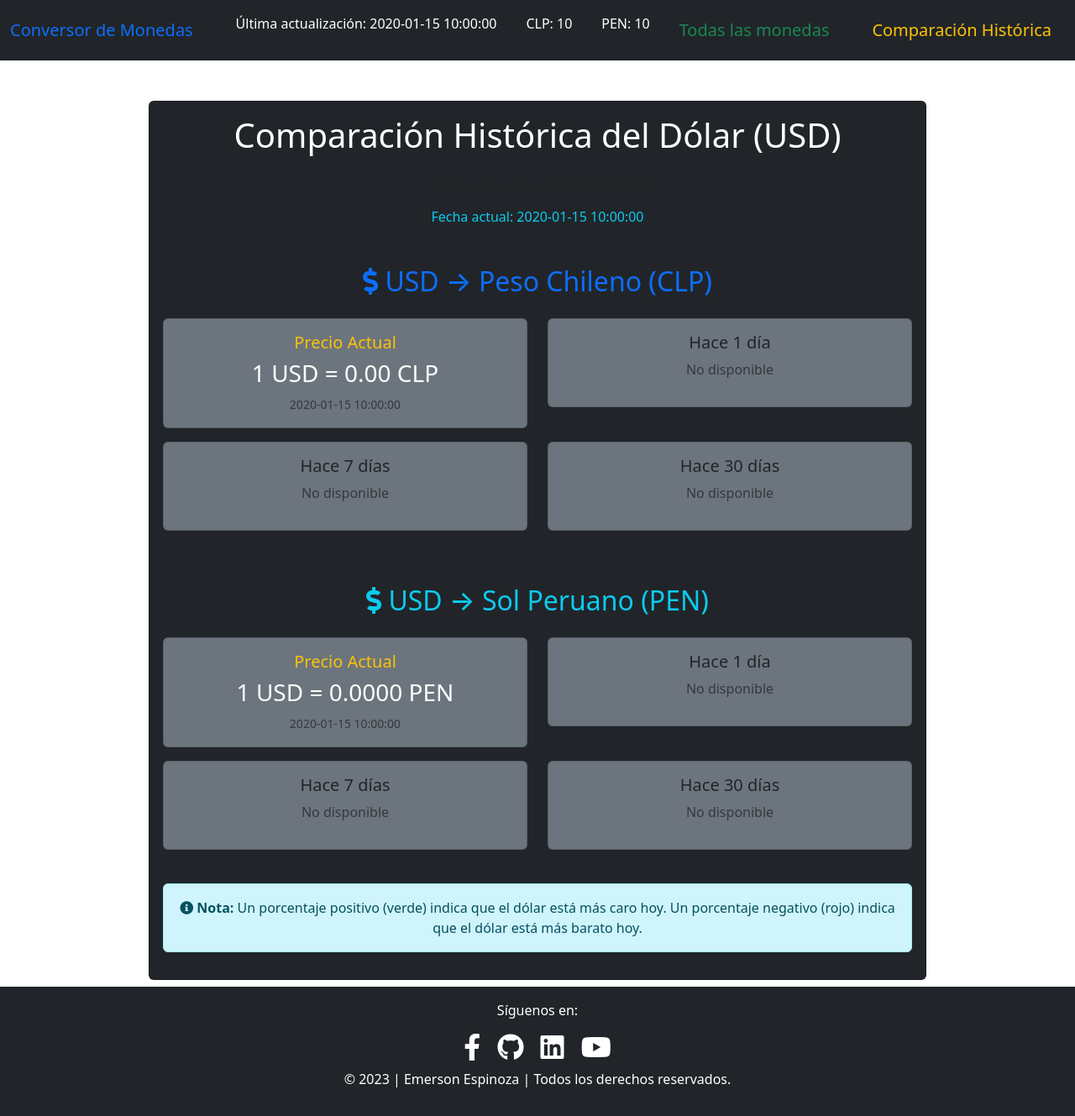
After one commit to emersonxinay/tipo_de_cambio_monedas, a Python web app: template templates/comparacion.html in a window 1280 px wide. The commit adds this page. Shown: the whole page at 84% size. Run offline with Jinja, Linux system fonts and the light colour scheme; the template is opened without the code that fills it: most values are stand-ins (such as "Sample title", 1, 10 or a date in 2020).

Commit message:
feat: add historical price comparison for USD to CLP and PEN
Implemented historical price comparison feature that allows users to compare current dollar exchange rates against prices from 1, 7, and 30 days ago for Chilean Peso (CLP) and Peruvian Sol (PEN).

Changes:
- Added obtener_precio_historico() function to fetch historical prices from API
- Added calcular_comparaciones() function to calculate price variations and percentages
- Created new /comparacion route to display historical comparison page
- Added comparacion.html template with visual price comparison cards
- Updated navigation to include "Comparación Histórica" link
- Updated datetime imports to support date calculations

```diff
--- /dev/null
+++ b/templates/comparacion.html
@@ -0,0 +1,208 @@
+{% extends "base.html" %} {% block principal %}
+<div class="container mt-5">
+  <div class="row justify-content-center">
+    <div class="col-md-10">
+      <div class="card bg-dark text-white">
+        <div class="card-body">
+          <h1 class="card-title text-center text-white mb-4">Comparación Histórica del Dólar (USD)</h1>
+          <p class="text-center text-muted">Precio actual vs fechas anteriores</p>
+          <p class="text-center text-info h6">Fecha actual: {{ fecha_actual }}</p>
+
+          <!-- Comparación para Peso Chileno (CLP) -->
+          <div class="mt-5">
+            <h2 class="text-center text-primary mb-4">
+              <i class="fas fa-dollar-sign"></i> USD → Peso Chileno (CLP)
+            </h2>
+
+            <div class="row">
+              <!-- Precio Actual -->
+              <div class="col-md-6 mb-3">
+                <div class="card bg-secondary">
+                  <div class="card-body text-center">
+                    <h5 class="card-title text-warning">Precio Actual</h5>
+                    <p class="h3 text-white">1 USD = {{ "%.2f"|format(comparaciones.CLP.actual) }} CLP</p>
+                    <small class="text-muted">{{ fecha_actual }}</small>
+                  </div>
+                </div>
+              </div>
+
+              <!-- Hace 1 día -->
+              <div class="col-md-6 mb-3">
+                <div class="card bg-secondary">
+                  <div class="card-body text-center">
+                    <h5 class="card-title">Hace 1 día</h5>
+                    {% if comparaciones.CLP.ayer %}
+                    <p class="h4 text-white">1 USD = {{ "%.2f"|format(comparaciones.CLP.ayer) }} CLP</p>
+                    <small class="text-muted">{{ fecha_ayer }}</small>
+                    {% if comparaciones.CLP.var_ayer is defined %}
+                    <p class="mt-2 {% if comparaciones.CLP.var_ayer > 0 %}text-success{% else %}text-danger{% endif %}">
+                      {% if comparaciones.CLP.var_ayer > 0 %}
+                      <i class="fas fa-arrow-up"></i> +{{ "%.2f"|format(comparaciones.CLP.var_ayer) }}%
+                      {% else %}
+                      <i class="fas fa-arrow-down"></i> {{ "%.2f"|format(comparaciones.CLP.var_ayer) }}%
+                      {% endif %}
+                    </p>
+                    {% endif %}
+                    {% else %}
+                    <p class="text-muted">No disponible</p>
+                    {% endif %}
+                  </div>
+                </div>
+              </div>
+
+              <!-- Hace 7 días -->
+              <div class="col-md-6 mb-3">
+                <div class="card bg-secondary">
+                  <div class="card-body text-center">
+                    <h5 class="card-title">Hace 7 días</h5>
+                    {% if comparaciones.CLP.hace_7 %}
+                    <p class="h4 text-white">1 USD = {{ "%.2f"|format(comparaciones.CLP.hace_7) }} CLP</p>
+                    <small class="text-muted">{{ fecha_7 }}</small>
+                    {% if comparaciones.CLP.var_7 is defined %}
+                    <p class="mt-2 {% if comparaciones.CLP.var_7 > 0 %}text-success{% else %}text-danger{% endif %}">
+                      {% if comparaciones.CLP.var_7 > 0 %}
+                      <i class="fas fa-arrow-up"></i> +{{ "%.2f"|format(comparaciones.CLP.var_7) }}%
+                      {% else %}
+                      <i class="fas fa-arrow-down"></i> {{ "%.2f"|format(comparaciones.CLP.var_7) }}%
+                      {% endif %}
+                    </p>
+                    {% endif %}
+                    {% else %}
+                    <p class="text-muted">No disponible</p>
+                    {% endif %}
+                  </div>
+                </div>
+              </div>
+
+              <!-- Hace 30 días -->
+              <div class="col-md-6 mb-3">
+                <div class="card bg-secondary">
+                  <div class="card-body text-center">
+                    <h5 class="card-title">Hace 30 días</h5>
+                    {% if comparaciones.CLP.hace_30 %}
+                    <p class="h4 text-white">1 USD = {{ "%.2f"|format(comparaciones.CLP.hace_30) }} CLP</p>
+                    <small class="text-muted">{{ fecha_30 }}</small>
+                    {% if comparaciones.CLP.var_30 is defined %}
+                    <p class="mt-2 {% if comparaciones.CLP.var_30 > 0 %}text-success{% else %}text-danger{% endif %}">
+                      {% if comparaciones.CLP.var_30 > 0 %}
+                      <i class="fas fa-arrow-up"></i> +{{ "%.2f"|format(comparaciones.CLP.var_30) }}%
+                      {% else %}
+                      <i class="fas fa-arrow-down"></i> {{ "%.2f"|format(comparaciones.CLP.var_30) }}%
+                      {% endif %}
+                    </p>
+                    {% endif %}
+                    {% else %}
+                    <p class="text-muted">No disponible</p>
+                    {% endif %}
+                  </div>
+                </div>
+              </div>
+            </div>
+          </div>
+
+          <!-- Comparación para Sol Peruano (PEN) -->
+          <div class="mt-5">
+            <h2 class="text-center text-info mb-4">
+              <i class="fas fa-dollar-sign"></i> USD → Sol Peruano (PEN)
+            </h2>
+
+            <div class="row">
+              <!-- Precio Actual -->
+              <div class="col-md-6 mb-3">
+                <div class="card bg-secondary">
+                  <div class="card-body text-center">
+                    <h5 class="card-title text-warning">Precio Actual</h5>
+                    <p class="h3 text-white">1 USD = {{ "%.4f"|format(comparaciones.PEN.actual) }} PEN</p>
+                    <small class="text-muted">{{ fecha_actual }}</small>
+                  </div>
+                </div>
+              </div>
+
+              <!-- Hace 1 día -->
+              <div class="col-md-6 mb-3">
+                <div class="card bg-secondary">
+                  <div class="card-body text-center">
+                    <h5 class="card-title">Hace 1 día</h5>
+                    {% if comparaciones.PEN.ayer %}
+                    <p class="h4 text-white">1 USD = {{ "%.4f"|format(comparaciones.PEN.ayer) }} PEN</p>
+                    <small class="text-muted">{{ fecha_ayer }}</small>
+                    {% if comparaciones.PEN.var_ayer is defined %}
+                    <p class="mt-2 {% if comparaciones.PEN.var_ayer > 0 %}text-success{% else %}text-danger{% endif %}">
+                      {% if comparaciones.PEN.var_ayer > 0 %}
+                      <i class="fas fa-arrow-up"></i> +{{ "%.2f"|format(comparaciones.PEN.var_ayer) }}%
+                      {% else %}
+                      <i class="fas fa-arrow-down"></i> {{ "%.2f"|format(comparaciones.PEN.var_ayer) }}%
+                      {% endif %}
+                    </p>
+                    {% endif %}
+                    {% else %}
+                    <p class="text-muted">No disponible</p>
+                    {% endif %}
+                  </div>
+                </div>
+              </div>
+
+              <!-- Hace 7 días -->
+              <div class="col-md-6 mb-3">
+                <div class="card bg-secondary">
+                  <div class="card-body text-center">
+                    <h5 class="card-title">Hace 7 días</h5>
+                    {% if comparaciones.PEN.hace_7 %}
+                    <p class="h4 text-white">1 USD = {{ "%.4f"|format(comparaciones.PEN.hace_7) }} PEN</p>
+                    <small class="text-muted">{{ fecha_7 }}</small>
+                    {% if comparaciones.PEN.var_7 is defined %}
+                    <p class="mt-2 {% if comparaciones.PEN.var_7 > 0 %}text-success{% else %}text-danger{% endif %}">
+                      {% if comparaciones.PEN.var_7 > 0 %}
+                      <i class="fas fa-arrow-up"></i> +{{ "%.2f"|format(comparaciones.PEN.var_7) }}%
+                      {% else %}
+                      <i class="fas fa-arrow-down"></i> {{ "%.2f"|format(comparaciones.PEN.var_7) }}%
+                      {% endif %}
+                    </p>
+                    {% endif %}
+                    {% else %}
+                    <p class="text-muted">No disponible</p>
+                    {% endif %}
+                  </div>
+                </div>
+              </div>
+
+              <!-- Hace 30 días -->
+              <div class="col-md-6 mb-3">
+                <div class="card bg-secondary">
+                  <div class="card-body text-center">
+                    <h5 class="card-title">Hace 30 días</h5>
+                    {% if comparaciones.PEN.hace_30 %}
+                    <p class="h4 text-white">1 USD = {{ "%.4f"|format(comparaciones.PEN.hace_30) }} PEN</p>
+                    <small class="text-muted">{{ fecha_30 }}</small>
+                    {% if comparaciones.PEN.var_30 is defined %}
+                    <p class="mt-2 {% if comparaciones.PEN.var_30 > 0 %}text-success{% else %}text-danger{% endif %}">
+                      {% if comparaciones.PEN.var_30 > 0 %}
+                      <i class="fas fa-arrow-up"></i> +{{ "%.2f"|format(comparaciones.PEN.var_30) }}%
+                      {% else %}
+                      <i class="fas fa-arrow-down"></i> {{ "%.2f"|format(comparaciones.PEN.var_30) }}%
+                      {% endif %}
+                    </p>
+                    {% endif %}
+                    {% else %}
+                    <p class="text-muted">No disponible</p>
+                    {% endif %}
+                  </div>
+                </div>
+              </div>
+            </div>
+          </div>
+
+          <!-- Leyenda -->
+          <div class="alert alert-info mt-4 text-center" role="alert">
+            <p class="mb-0">
+              <i class="fas fa-info-circle"></i>
+              <strong>Nota:</strong> Un porcentaje positivo (verde) indica que el dólar está más caro hoy.
+              Un porcentaje negativo (rojo) indica que el dólar está más barato hoy.
+            </p>
+          </div>
+        </div>
+      </div>
+    </div>
+  </div>
+</div>
+{% endblock %}
--- a/templates/shared/nav.html
+++ b/templates/shared/nav.html
@@ -9,7 +9,8 @@
   <p class="">PEN: {{ precio_dolar_pen }}</p>
 
   <!-- Botones para las rutas -->
-  <a href="/datos-exchange" class="navbar-brand text-success  mr-2">Todas las monedas</a>
+  <a href="/datos-exchange" class="navbar-brand text-success mr-2">Todas las monedas</a>
+  <a href="/comparacion" class="navbar-brand text-warning mr-2">Comparación Histórica</a>
 
 
 </div>
```
Also changed, not shown: app.py (+100 -1 lines).
